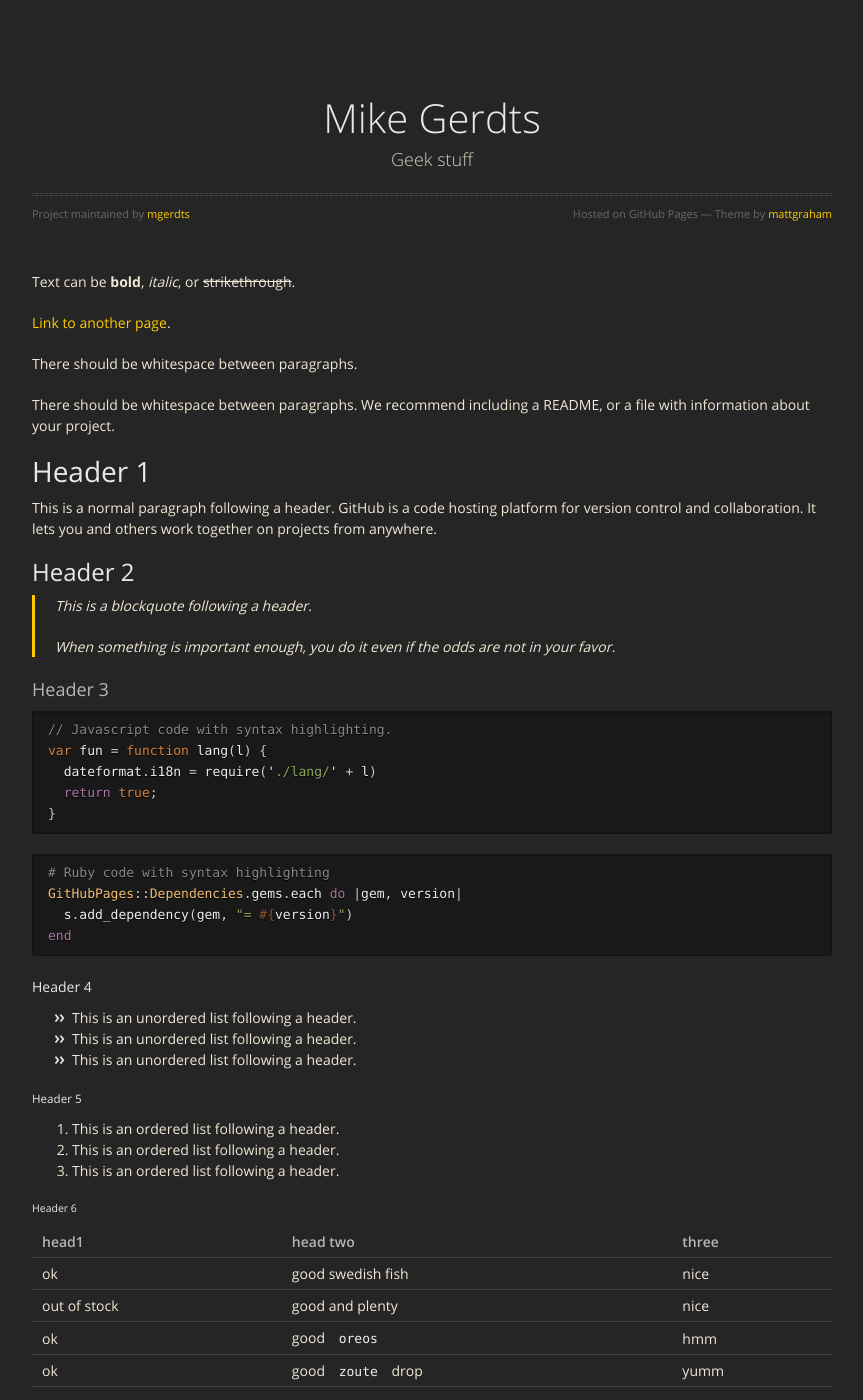
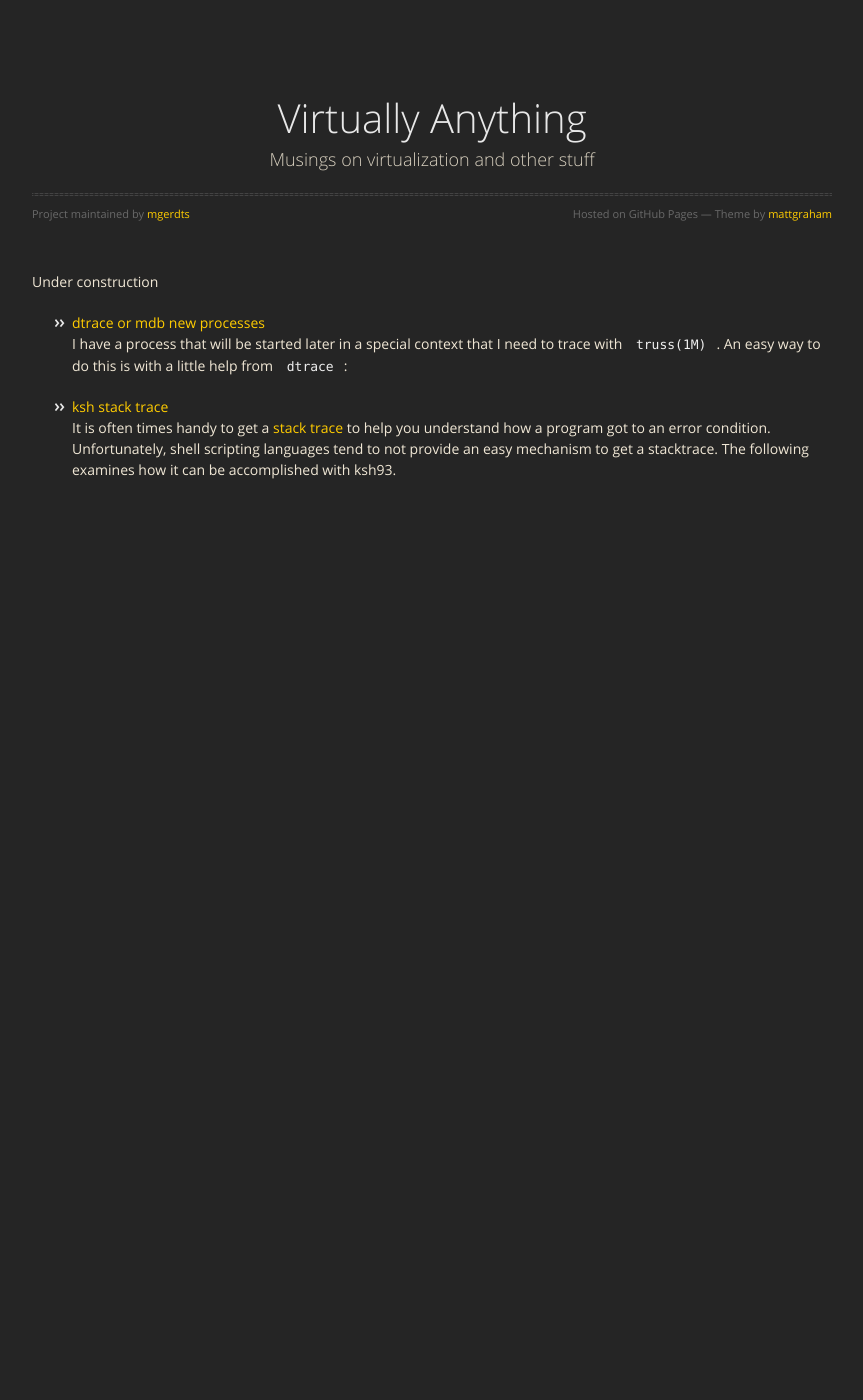
Before and after one commit to mgerdts/mgerdts.github.io, a Jekyll site: the page built from index.md, in a window 1280 px wide and 1400 px high. Shown: the whole window, without its empty margins (208-1071 px from the left). Built offline with Jekyll 4.4.1, drawn with Linux system fonts in a browser that asks for light colours; nearby versions of some CDN libraries; some of the changed text lies outside the part shown.

Commit message:
first posts

````diff
--- a/_config.yml
+++ b/_config.yml
@@ -1,5 +1,5 @@
-title: Mike Gerdts
-description: Geek stuff
-show_downloads: true
+title: Virtually Anything
+description: Musings on virtualization and other stuff
+show_downloads: false
 google_analytics:
 theme: jekyll-theme-midnight
--- /dev/null
+++ b/_posts/2011-01-02-ksh93-stack-traces.md
@@ -0,0 +1,72 @@
+---
+layout: post
+title:  "ksh stack trace"
+date:   2011-01-02 19:57:23 -0600
+tags: shell
+---
+
+It is often times handy to get a
+[stack trace](http://en.wikipedia.org/wiki/Stack_trace) to help you understand
+how a program got to an error condition.  Unfortunately, shell scripting
+languages tend to not provide an easy mechanism to get a stacktrace.  The
+following examines how it can be accomplished with ksh93.
+
+```
+#! /bin/ksh
+
+function backtrace {
+        typeset -a stack
+        # Use "set -u" and an undefined variable access in a subshell
+        # to figure out how we got here.  Each token of the result is
+        # stored as an element in an indexed array named "stack".
+        set -A stack $(exec 2>&1; set -u; unset __unset__; echo $__unset__)
+
+        # Trim the last entries in stack array until we find the one that
+        # matches the name of this function.
+        typeset i=0
+        for (( i = ${#stack[@]} - 1; i >= 0; i-- )); do
+                [[ "${stack[i]}" == "${.sh.fun}:" ]] && break
+        done
+
+        # Print the name of the function that called this one, stripping off
+        # the [lineno] and appending any arguments provided to this function.
+        print -u2 "${stack[i-1]/\[[0-9]*\]} $*"
+        # Print the backtrace.
+        for (( i--; i >= 0; i-- )); do
+                print -u2 "\t${stack[i]%:}"
+        done
+}
+
+# A couple functions to illustrate the output
+function a {
+        b "$@"
+}
+
+function b {
+        c "$@"
+}
+
+function c {
+        # Trigger a backtrace and exit if no arguments were passed
+        (( $# == 0 )) && backtrace "missing arg" && exit 1
+        print -- "$@"
+}
+
+a "$@"
+```
+
+A couple example runs:
+
+```
+$ ./backtrace.ksh hello world!
+hello world!
+$ ./backtrace.ksh
+c: missing arg
+        c[37]
+        b[32]
+        a[28]
+        ./backtrace.ksh[41]
+```
+
+This post first appeared on a [legacy
+platform](http://mgerdts.blogspot.com/2011/01/ksh93-backtraces.html)
--- /dev/null
+++ b/_posts/2018-02-18-dtrace-or-mdb-new-processes.md
@@ -0,0 +1,56 @@
+---
+layout: post
+title:  dtrace or mdb new processes
+date:   2018-02-18 19:57:23 -0600
+tags: dtrace mdb bhyve
+---
+
+I have a process that will be started later in a special context that I need to
+trace with `truss(1M)`.  An easy way to do this is with a little help from `dtrace`:
+
+In real life I did this as a one-liner on the command line.  I expand it here for the sake of comments
+
+```dtrace
+#! /usr/sbin/dtrace -ws
+
+/*
+ * Watch for the first system call performed by the zhyve program and
+ * then trace that program with truss.
+ */
+syscall:::entry
+/execname == "zhyve"/
+{
+	/* Stop the program */
+	stop();
+        /* Use truss to start tracing the program.  This causes the program to continue. */
+	system("truss -t all -v all -w all -p %d", pid);
+        /* Tell dtrace to exit once truss starts */
+        exit(0);
+}
+```
+
+This same approach works for attaching a debugger.
+
+```
+# dtrace -wn 'syscall:::entry / execname == "zhyve" / {stop(); system("mdb -p %d", pid); exit(0);}'
+dtrace: description 'syscall:::entry ' matched 235 probes
+dtrace: allowing destructive actions
+CPU     ID                    FUNCTION:NAME
+  0    795                 systeminfo:entry Loading modules: [ ld.so.1 ]
+>
+```
+
+From the stack trace we can see that we caught it very early.  This is even before `main()` starts.
+
+```
+> $C
+ffffbf7fffdff970 ld.so.1`sysinfo+0xa()
+ffffbf7fffdffcb0 ld.so.1`setup+0xebd(ffffbf7fffdffe78, ffffbf7fffdffe80, 0, ffffbf7fffdfffd0, 1000, ffffbf7fef3a99c8)
+ffffbf7fffdffdd0 ld.so.1`_setup+0x282(ffffbf7fffdffde0, 190)
+ffffbf7fffdffe60 ld.so.1`_rt_boot+0x6c()
+0000000000000001 0xffffbf7fffdfffc0()
+```
+
+This example was taken from some work I am doing to bring bhyve to SmartOS.  In
+this case, `zhyve` is the replacement for the `init` process in a `bhyve`
+branded zone.
--- a/index.md
+++ b/index.md
@@ -2,122 +2,13 @@
 layout: default
 ---
 
-Text can be **bold**, _italic_, or ~~strikethrough~~.
+Under construction
 
-[Link to another page](another-page).
-
-There should be whitespace between paragraphs.
-
-There should be whitespace between paragraphs. We recommend including a README, or a file with information about your project.
-
-# [](#header-1)Header 1
-
-This is a normal paragraph following a header. GitHub is a code hosting platform for version control and collaboration. It lets you and others work together on projects from anywhere.
-
-## [](#header-2)Header 2
-
-> This is a blockquote following a header.
->
-> When something is important enough, you do it even if the odds are not in your favor.
-
-### [](#header-3)Header 3
-
-```js
-// Javascript code with syntax highlighting.
-var fun = function lang(l) {
-  dateformat.i18n = require('./lang/' + l)
-  return true;
-}
-```
-
-```ruby
-# Ruby code with syntax highlighting
-GitHubPages::Dependencies.gems.each do |gem, version|
-  s.add_dependency(gem, "= #{version}")
-end
-```
-
-#### [](#header-4)Header 4
-
-*   This is an unordered list following a header.
-*   This is an unordered list following a header.
-*   This is an unordered list following a header.
-
-##### [](#header-5)Header 5
-
-1.  This is an ordered list following a header.
-2.  This is an ordered list following a header.
-3.  This is an ordered list following a header.
-
-###### [](#header-6)Header 6
-
-| head1        | head two          | three |
-|:-------------|:------------------|:------|
-| ok           | good swedish fish | nice  |
-| out of stock | good and plenty   | nice  |
-| ok           | good `oreos`      | hmm   |
-| ok           | good `zoute` drop | yumm  |
-
-### There's a horizontal rule below this.
-
-* * *
-
-### Here is an unordered list:
-
-*   Item foo
-*   Item bar
-*   Item baz
-*   Item zip
-
-### And an ordered list:
-
-1.  Item one
-1.  Item two
-1.  Item three
-1.  Item four
-
-### And a nested list:
-
-- level 1 item
-  - level 2 item
-  - level 2 item
-    - level 3 item
-    - level 3 item
-- level 1 item
-  - level 2 item
-  - level 2 item
-  - level 2 item
-- level 1 item
-  - level 2 item
-  - level 2 item
-- level 1 item
-
-### Small image
-
-![](https://assets-cdn.github.com/images/icons/emoji/octocat.png)
-
-### Large image
-
-![](https://guides.github.com/activities/hello-world/branching.png)
-
-
-### Definition lists can be used with HTML syntax.
-
-<dl>
-<dt>Name</dt>
-<dd>Godzilla</dd>
-<dt>Born</dt>
-<dd>1952</dd>
-<dt>Birthplace</dt>
-<dd>Japan</dd>
-<dt>Color</dt>
-<dd>Green</dd>
-</dl>
-
-```
-Long, single-line code blocks should not wrap. They should horizontally scroll if they are too long. This line should be long enough to demonstrate this.
-```
-
-```
-The final element.
-```
+<ul>
+  {% for post in site.posts %}
+    <li>
+      <a href="{{ post.url }}">{{ post.title }}</a>
+      {{ post.excerpt }}
+    </li>
+  {% endfor %}
+</ul>
````
Also changed, not shown: _drafts/2005-04-23-why+boot+from+local+disk-.html (added, +21 -0 lines), _drafts/2005-04-24-ubuntu+on+old+iron.html (added, +25 -0 lines), _drafts/2007-10-09-finding+opensolaris+release+for+a+bug+fix.html (added, +66 -0 lines), _drafts/2008-03-12-zfs+ldom+live+upgrade.html (added, +11 -0 lines), _drafts/2008-03-21-is+solaris+open+source-.html (added, +11 -0 lines), _drafts/2009-06-19-shell+programming+and+expr.html (added, +13 -0 lines), _drafts/2009-06-19-shell+programming+and+local+variables.html (added, +13 -0 lines), _drafts/2009-06-19-shell+programming+and+variable+quoting.html (added, +17 -0 lines), _drafts/2010-12-10-cleaning+up+zone+remnants.html (added, +19 -0 lines), _layouts/post.html (added, +15 -0 lines), _posts/2018-02-17-welcome-to-jekyll.markdown (deleted, +0 -25 lines), about.md (+1 -1 lines).
